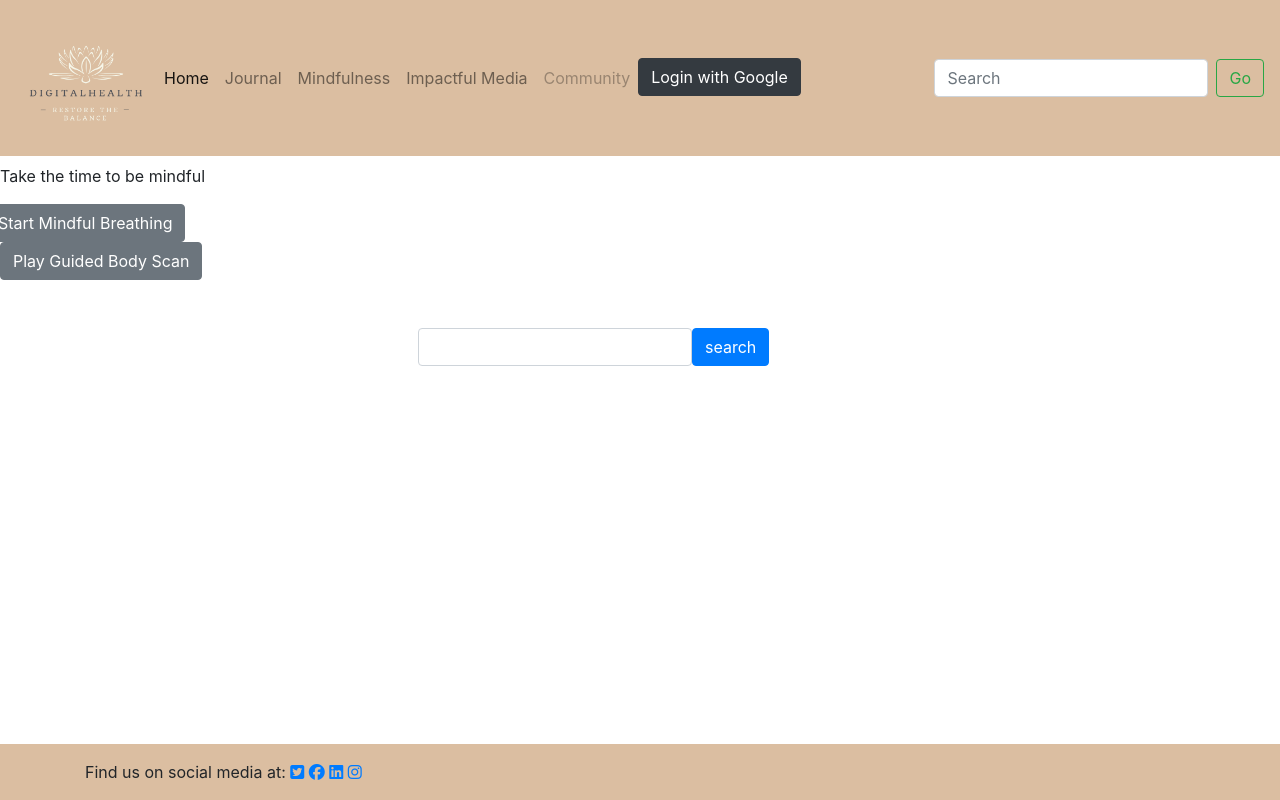
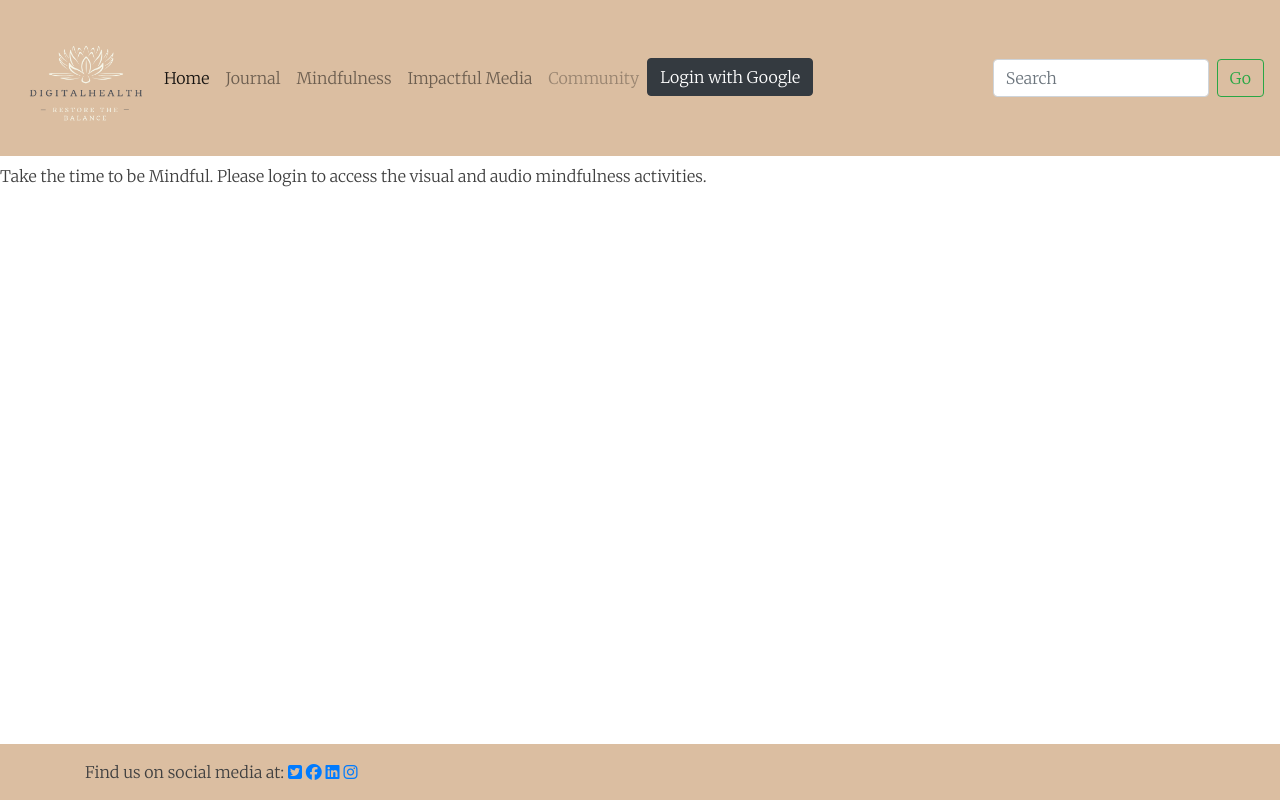
Before and after one commit to jswoodburn/sky-get-into-tech-project, a Flask app: template application/templates/mindfulness.html in a window 1280 px wide. Run offline with Flask 2, Linux system fonts and the light colour scheme; the template is opened without the code that fills it, so the values that code supplies are empty; the visitor is signed in with stand-in values (Sample User, id 1); some libraries are stand-ins or nearby versions.

Commit message:
impactful media and mindfulness now working

```diff
--- a/application/routes.py
+++ b/application/routes.py
@@ -142,6 +142,19 @@
 
 @app.route('/mindfulness')
 def mindfulness():
+
+    if current_user.is_authenticated:
+        return render_template('mindfulness.html', title='Mindfulness', is_logged_in=True,
+                               first_name=f"{current_user.first_name}")
+    else:
+        return render_template('mindfulness.html', title='Mindfulness', is_logged_in=False)
+
+
+FEED_URL = 'https://www.goodnewsnetwork.org/category/news/feed/'
+
+
+@app.route('/impactfulmedia')
+def impactful_media():
     auth = tweepy.OAuthHandler("VXNAakrOK2uorxArIJGWWLYlC", "ND4xneY9OboE4kQJe2IhhUwZdHb1qh366HiWVcGkCAAs9UghLv")
     auth.set_access_token("1355474665972621316-dWfZkdGO6xLSpSDIn2khGc4V2l5j0Y",
                           "sSnf7RrNQDVY2SBE5H5sO4qN0LJ7wscwGdmF6SizpG2XW")
@@ -163,75 +176,10 @@
                            lang="en",
                            since=date_since).items(5)
     if current_user.is_authenticated:
-        return render_template('mindfulness.html', title='Mindfulness', is_logged_in=True,
+        return render_template('impactfulmedia.html', title='Mindfulness', is_logged_in=True,
                                first_name=f"{current_user.first_name}", tweets=tweets)
     else:
-        return render_template('mindfulness.html', title='Mindfulness', is_logged_in=False)
-
-
-FEED_URL = 'https://www.goodnewsnetwork.org/category/news/feed/'
-
-
-@app.route('/impactfulmedia')
-def impactful_media():
-    pass
-    # @app.route('/rss')
-    # def rss():
-    #     nc = Newscatcher(website='goodnewsnetwork.org/category/news/feed/')
-    #     results = nc.get_news()
-    #     articles = results['articles']
-    #     print(articles)
-        # fg = FeedGenerator()
-        # fg.title('Feed title')
-        # fg.description('Feed description')
-        # fg.link(href='https://www.goodnewsnetwork.org/category/news/feed/')
-        #
-        # for article in get_news():  # get_news() returns a list of articles from somewhere
-        #     fe = fg.add_entry()
-        #     fe.title(article.title)
-        #     fe.link(href=article.url)
-        #     fe.description(article.content)
-        #     fe.guid(article.id, permalink=False)  # Or: fe.guid(article.url, permalink=True)
-        #     fe.author(name=article.author.name, email=article.author.email)
-        #     fe.pubDate(article.created_at)
-        #
-        # response = make_response(fg.rss_str())
-        # response.headers.set('Content-Type', 'application/rss+xml')
-
-
-    # article = feed['entries']
-    # articletitle = article.get("title")
-    # description = article.get("description")
-    # articles = article, articletitle, description
-
-    # entries = f.entries
-    # for entry in f.entries:
-    #     print(entry.title)
-    #     print(entry.author)
-
-
-    # for entry in f.entries:
-    #     articletitle = f.get("title")
-    #     description = f.get("description")
-    #     # articles = article, articletitle, description
-    # articles = entry[0:5]
-
-    # return """<html>
-    # <body>
-    # <h1> Good News </h1>
-    # <b>{0}</b></br>
-    # <p>{1}</p></br>
-    # </body>
-    # </html>""".format(article.get("title"), article.get("description"))
-    # if current_user.is_authenticated:
-    #     first_name = db.session.query(User).get(id)
-    #     return render_template('impactfulmedia.html', title='ImpactfulMedia', is_logged_in=True,
-    #                            first_name=f"{current_user.first_name}", response=response)
-    # # article=article, articletitle=articletitle,
-    # #                                description=description, articles=articles
-    #
-    # else:
-    #     return render_template('impactfulmedia.html', title='Home', is_logged_in=False)
+        return render_template('impactfulmedia.html', title='Mindfulness', is_logged_in=False)
 
 
 @app.route('/journal', methods=['GET', 'POST'])
--- a/application/templates/mindfulness.html
+++ b/application/templates/mindfulness.html
@@ -1,21 +1,20 @@
 {% extends "layout.html" %}
 {% block body_content %}
 {% if is_logged_in %}
-    <p>Take the time to be mindful, {{first_name}}</p>
+    <p>Take the time to be mindful, {{first_name}}.</p>
+</br>
+<p>Below are some mindfulness activities for you to follow along to. Press one of the below buttons to
+	 get start a visual breathing exercise or a guided body scan meditation.</p>
 <!--GIF-->
-
-{% else %}
-<p>Take the time to be mindful</p>
-		<div class="row">
-			<div class="col-sm-4">
-<!--GIF-->
-<div class="row">
+<div class="row justify-content-center">
 	<button type="button" class="btn btn-secondary" onclick="togglePicture()">Start Mindful Breathing</button>
 	<div id="mindfulimg">
 
 <img style="display:none;" id="breathing" src="../static/breathing.gif" width="480px" height="480px"/>
 	</div>
 </div>
+		<div class="row justify-content-center">
+			<div class="col-sm-4">
 <!--	Audio-->
 
 <button class="btn btn-secondary" onclick="toggleAudio()">Play Guided Body Scan</button>
@@ -24,33 +23,11 @@
 <i class="glyphicon glyphicon-play-circle b-play" id="play" onclick="play()"></i>
 			</div>
 		</div>
+{% else %}
+<p>Take the time to be Mindful. Please login to access the visual and audio mindfulness activities. </p>
+
+
+
 {% endif %}
 
-<head>
-	<title>Mindfulness</title>
-	<link rel="stylesheet" type="text/css" href="https://stackpath.bootstrapcdn.com/bootstrap/4.2.1/css/bootstrap.min.css">
-</head>
-<body>
-<div class="container">
- <div class="row justify-content-center">
-   <div class="col-md-6">
-     <div class="p-5">
-       <form class="form-inline" method="GET" action="{{ url_for('mindfulness') }}">
-	 <input class="form-control" type="text" name="q">
-	 <button class="btn btn-primary" type="submit">search</button>
-       </form>
-     </div>
-	  {% for tweet in tweets %}
-	  <div class="card mt-2">
-	    <div class="card-body">
-	      <div class="card-text">
-		  {{ tweet._json.text }}
-	      </div>
-            </div>
-	  </div>
-	  {% endfor %}
-       </div>
-   </div>
- </div>
-</body>
 {% endblock %}
```
Also changed, not shown: application/templates/impactfulmedia.html (+19 -27 lines).
